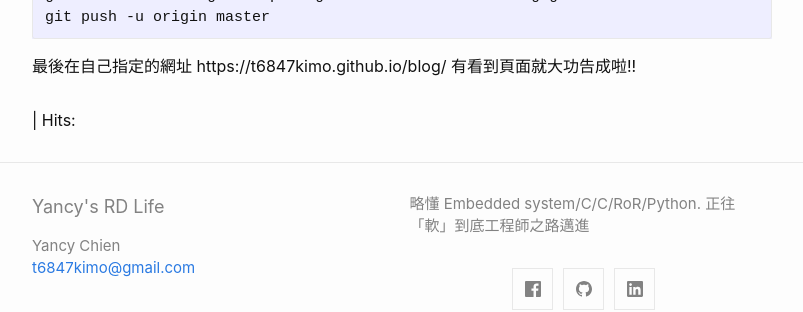
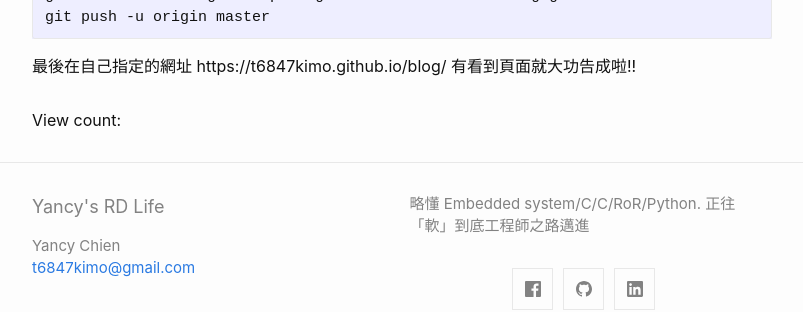
Before and after one commit to t6847kimo/blog, a Jekyll site: the page built from _posts/2019-01-25-Hello Jekyll 2019.md, in a window 1280 px wide and 900 px high, scrolled down 1676 px. Shown: the part 560-872 px from the top of the window, without its empty margins (238-1041 px from the left). Built offline with Jekyll 4.4.1, drawn with Linux system fonts in a browser that asks for light colours; nearby versions of some CDN libraries; comment, search, counter and statistics services are not loaded.

Commit message:
Update post.html

```diff
--- a/_layouts/post.html
+++ b/_layouts/post.html
@@ -21,8 +21,7 @@ layout: default
 
   {% if site.leancloud.enable %}
        <span id="{{ page.url }}" class="leancloud_visitors" data-flag-title="{{ page.title }}">
-        <span class="post-meta-divider">|</span>
-        <span class="post-meta-item-text"> Hits:  </span>
+        <span class="post-meta-item-text"> View count:  </span>
         <span class="leancloud-visitors-count"></span>
        </span>
    {% endif %}
```
